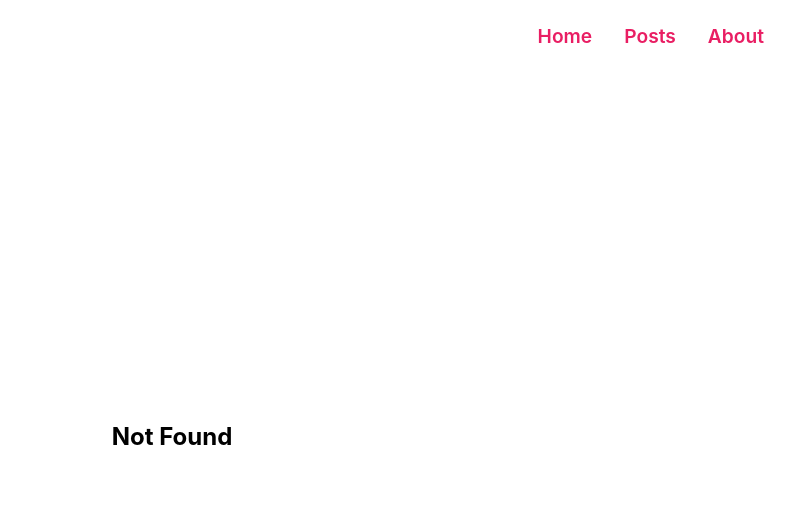
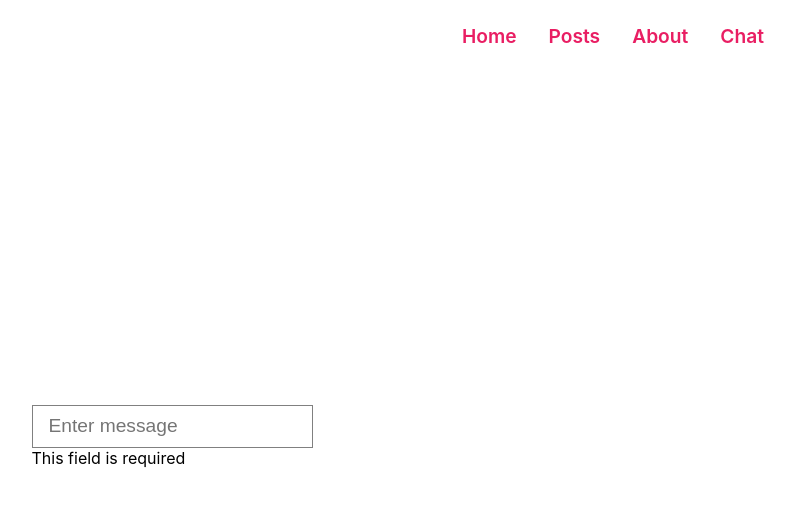
Before and after one commit to dabarov/DAR-Homework, a React (Create React App) app: page /chat in a window 1280 px wide. Before the commit this address had no page. Shown: the top 506 px of the page, without its empty margins (468-1263 px from the left). Built offline with nearby package versions, Linux system fonts and the light colour scheme.

Commit message:
Chat page

```diff
--- a/src/App.tsx
+++ b/src/App.tsx
@@ -5,6 +5,7 @@ import { BrowserRouter as Router, Link, Switch, Route } from "react-router-dom";
 import { Home } from "./pages/home/Home";
 import { Posts } from "./pages/posts/Posts";
 import { SinglePost } from "./pages/posts/single-post/SinglePost";
+import { Chat } from "./pages/chat/Chat";
 
 function App() {
   return (
@@ -21,6 +22,9 @@ function App() {
             <li>
               <Link to="/about">About</Link>
             </li>
+            <li>
+              <Link to="/chat">Chat</Link>
+            </li>
           </ul>
         </nav>
         <div className="App-content">
@@ -32,6 +36,9 @@ function App() {
               <Posts />
             </Route>
             <Route path="/posts/:postId" component={SinglePost} />
+            <Route path="/chat">
+              <Chat />
+            </Route>
             <Route path="*">
               <h2>Not Found</h2>
             </Route>
--- /dev/null
+++ b/src/pages/chat/Chat.tsx
@@ -0,0 +1,20 @@
+import React from "react";
+import { Input } from "../../components/input/Input";
+
+type Props = {};
+
+export const Chat: React.FunctionComponent<Props> = () => {
+  const messageHandler = (value: string) => {
+    console.log(value);
+  };
+  return (
+    <div className="Chat">
+      <Input
+        name="message"
+        required={true}
+        placeholder="Enter message"
+        onChange={messageHandler}
+      />
+    </div>
+  );
+};
```
Also changed, not shown: src/pages/chat/Chat.scss (added).
